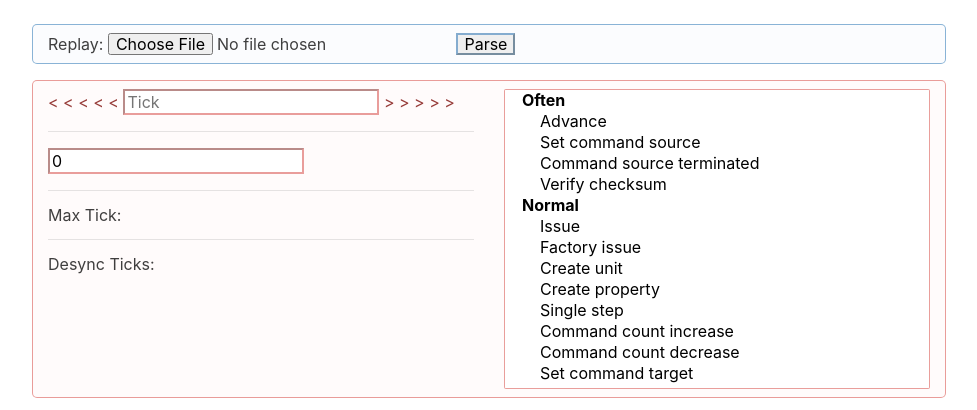
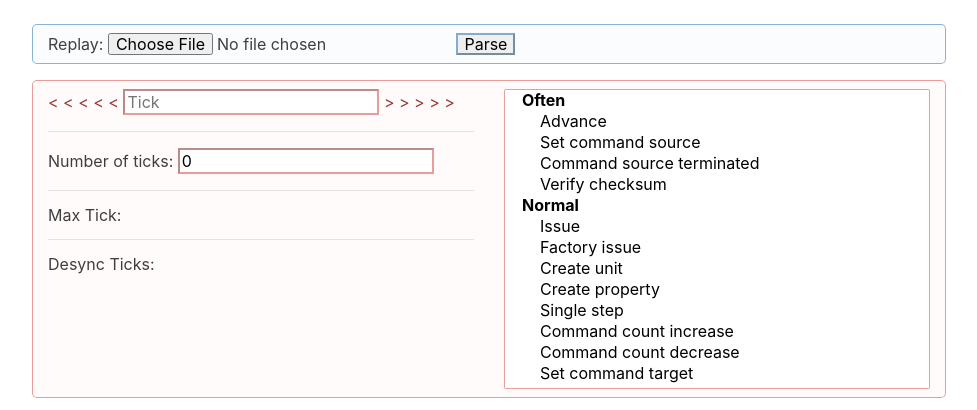
Before and after one commit to norraxx/faf-scfa-replay-api, a Python web app: template templates/parse.html in a window 1280 px wide. Shown: the top 410 px of the page, without its empty margins (151-1128 px from the left). Run offline with Jinja, Linux system fonts and the light colour scheme; the template is opened without the code that fills it, so the values that code supplies are empty; some libraries are stand-ins or nearby versions.

Commit message:
Some nicer behavior

```diff
--- a/templates/parse.html
+++ b/templates/parse.html
@@ -26,10 +26,12 @@
                 <div class="row block red-line">
                     <div class="col-6">
                         <a id="replay-step-left" href="#">&lt; &lt; &lt; &lt; &lt;</a>
-                        <input type="number" id="replay-tick" placeholder="Tick" />
+                        <input type="number" id="replay-tick" placeholder="Tick" min="0" />
                         <a id="replay-step-right" href="#">&gt; &gt; &gt; &gt; &gt;</a><br />
                         <hr />
-                        <input type="number" id="replay-ticks-count" placeholder="Frame - number of ticks" value="0" />
+                        Number of ticks:
+                        <input type="number" id="replay-ticks-count"
+                               placeholder="Frame - number of ticks" value="0" min="0" />
                         <hr />
                         Max Tick: <span id="replay-max-tick"></span>
                         <hr />
```
